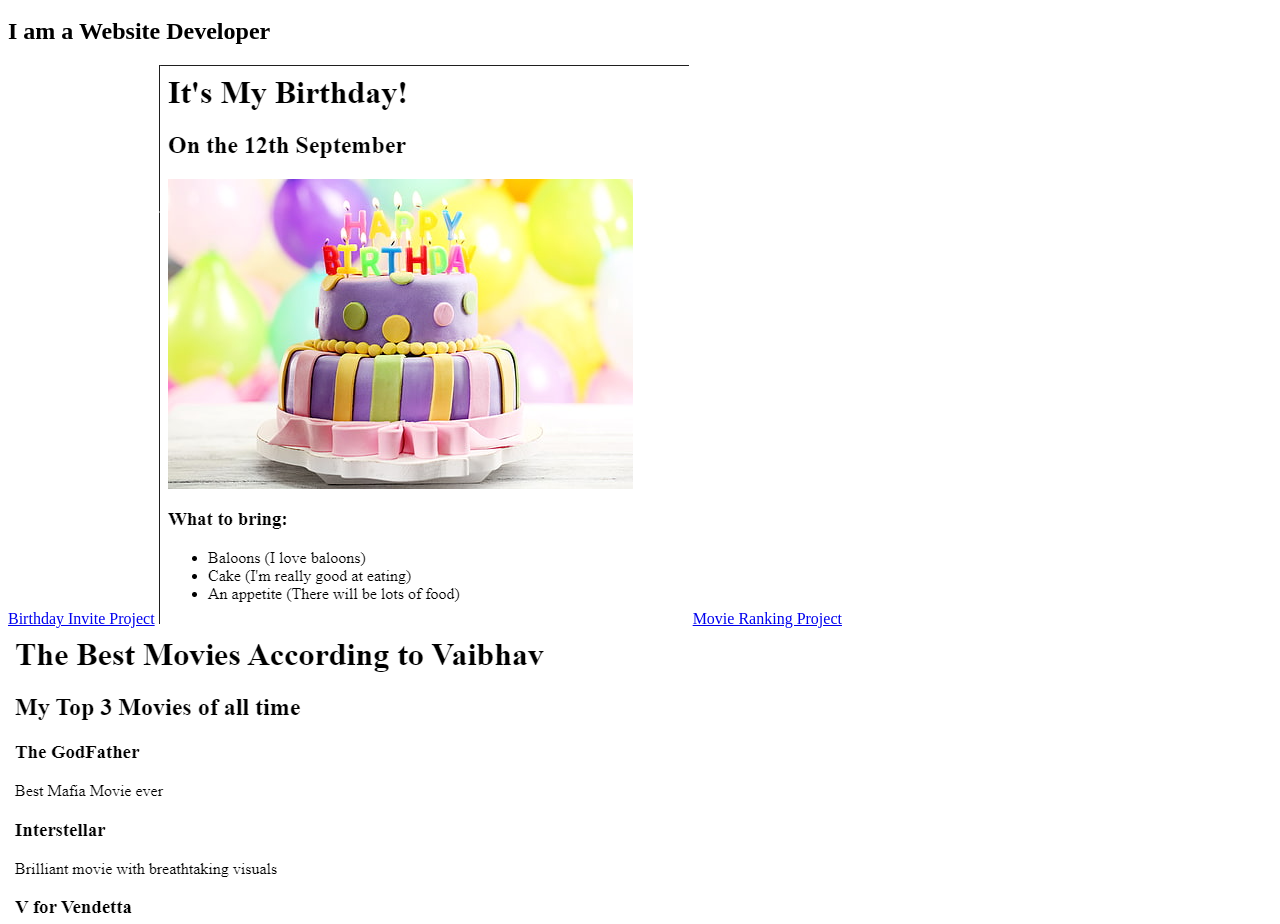
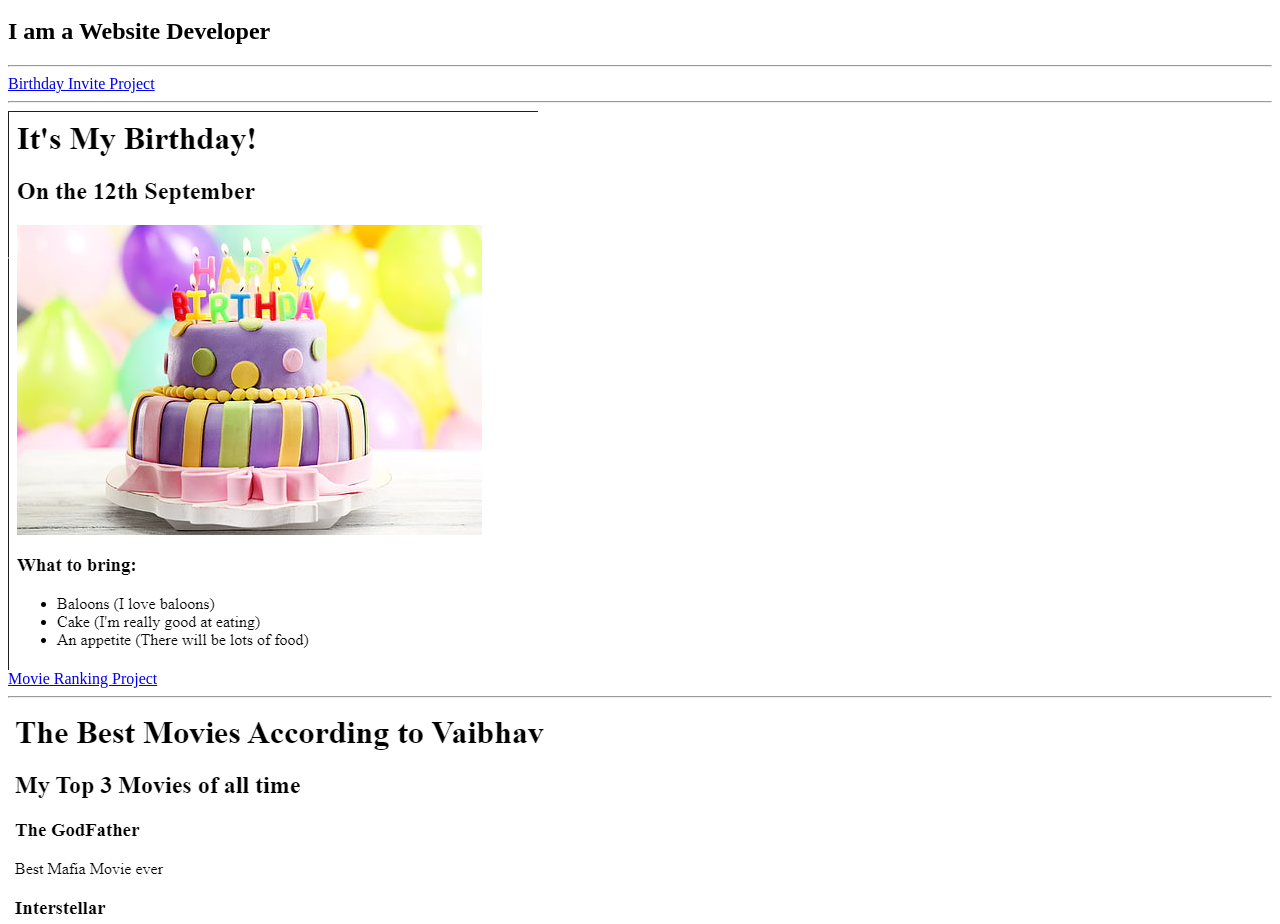
Before and after one commit to Vaanya06/html-portfolio, a plain HTML site: page index.html in a window 1280 px wide. Shown: the part 48-972 px from the top of the page. Drawn offline with Linux system fonts and the light colour scheme.

Commit message:
Update index.html

```diff
--- a/index.html
+++ b/index.html
@@ -8,13 +8,15 @@
 <body>
     <h1>Vaibhav's Portfolio</h1>
     <h2>I am a Website Developer</h2>
-</hr>
-    <a href="./public/birthday-invite.html">Birthday Invite Project</a>
+<hr>
+    <div>
+    <a href="./public/birthday-invite.html">Birthday Invite Project</a><hr>
     <img src="./assets/images/birthday-invite.png" >
-</hr>
-    <a href="./public/movie-ranking.html">Movie Ranking Project</a>
+    </div>
+<div>
+    <a href="./public/movie-ranking.html">Movie Ranking Project</a> <hr>
     <img src="./assets/images/movie-ranking.png" >
-</hr>
+</div>
     <a href="./public/contact.html">Contact Me</a>
     <a href="./public/about.html">About me</a>
 </body>
```
